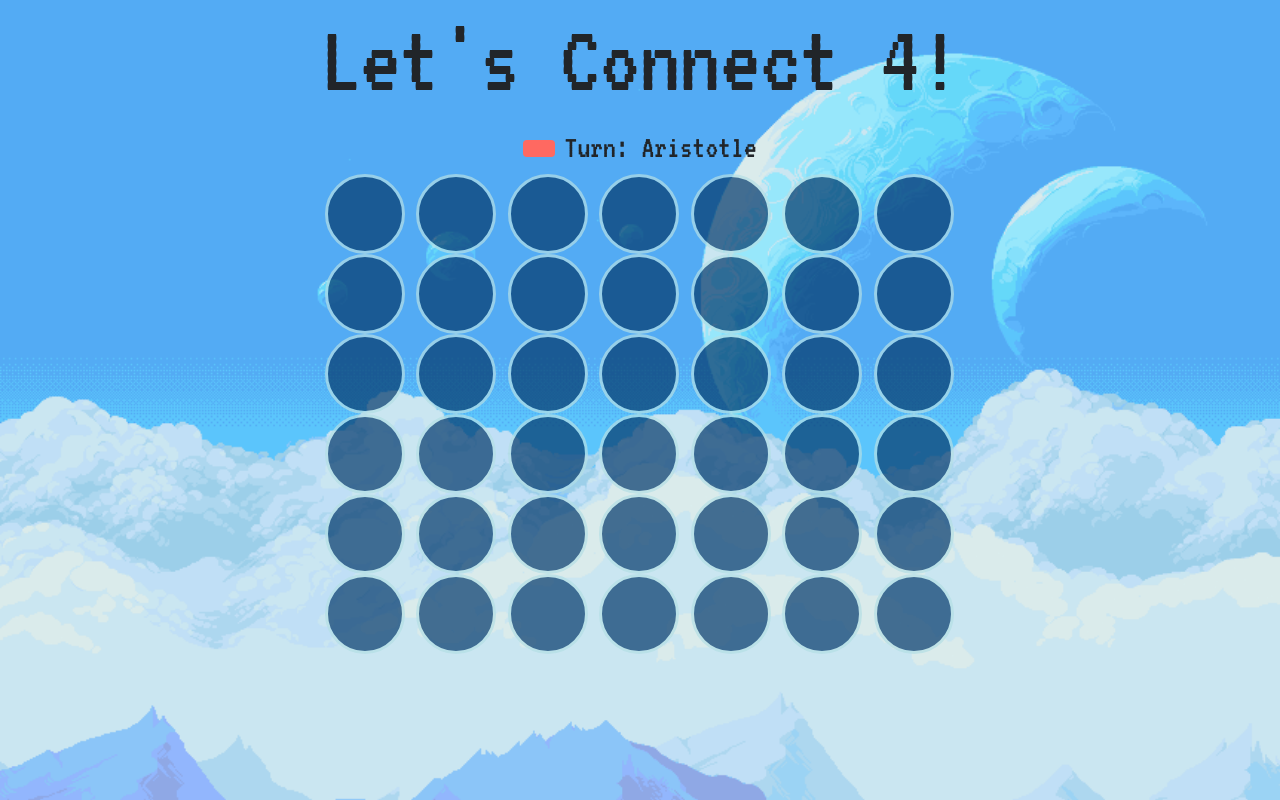
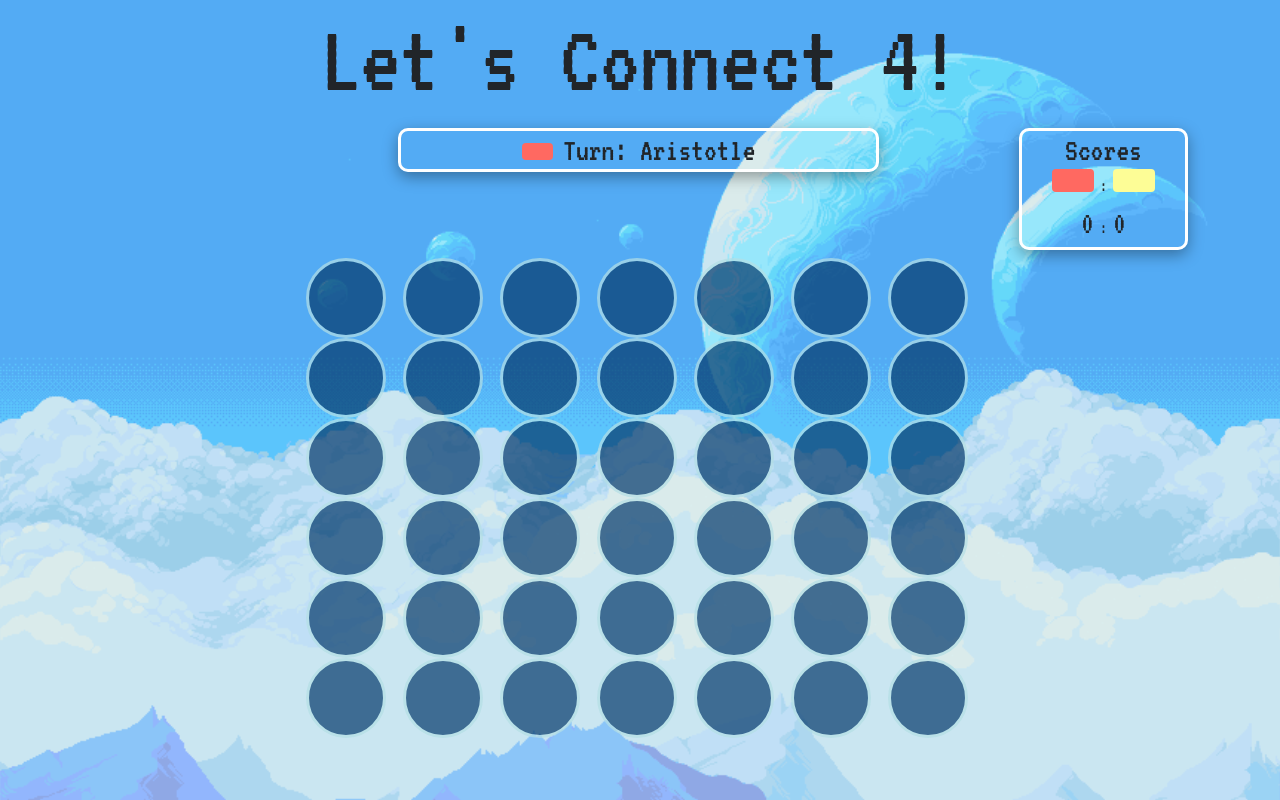
Before and after one commit to redrobin005/Connect4, a plain HTML site: page index.html in a window 1280 px wide. Drawn offline with nearby package versions, Linux system fonts and the light colour scheme.

Commit message:
Score display functionality

```diff
--- a/checkWin.js
+++ b/checkWin.js
@@ -9,14 +9,38 @@ function checkWinner(currVal, currRow, currCol){
         posDiagonalWin(currVal, currRow, currCol) ||
         negDiagonalWin(currVal, currRow, currCol)
     ){
-        //alert(`Winner is ${winner} !!!`)
-        let modal = document.getElementById('myModal');
-        modal.style.display = "block";
-        let winnerName = document.getElementById('winnerName');
-        winnerName.innerText = `Congratulations ${winner}!!!`
+        displayWinModal(winner)
+        incrementScore(currVal)
     }
 
     return null;
+}
+
+function displayWinModal(winner){
+    let modal = document.getElementById('myModal');
+    modal.style.display = "block";
+    let winnerName = document.getElementById('winnerName');
+    winnerName.innerText = `Congratulations ${winner}!!!`
+}
+
+function incrementScore(winner){
+    if(winner === 'r'){
+        let score = parseInt(getFromStorage('playerOneScore', '0'))
+        sessionStorage.setItem('playerOneScore', ++score)
+    }else{
+        let score = parseInt(getFromStorage('playerTwoScore', '0'))
+        sessionStorage.setItem('playerTwoScore', ++score)
+    }
+}
+
+function setScore(){
+    let score1 = parseInt(getFromStorage('playerOneScore', '0'))
+    let scoreElem1 = document.querySelector('#playerOneScore')
+    scoreElem1.innerText = score1
+
+    let score2 = parseInt(getFromStorage('playerTwoScore', '0'))
+    let scoreElem2 = document.querySelector('#playerTwoScore')
+    scoreElem2.innerText = score2
 }
 
 function horizontalWin(currVal, currRow, currCol){
--- a/index.html
+++ b/index.html
@@ -18,9 +18,21 @@
 </head>
 <body>
     <h1 class="title">Let's Connect 4!</h1>
-    <h2 id="turnDisplay">Your Move X</h2>
-    <div id="grid"></div>
+    <div id="turnScore" class="row justify-content-center">
+      <div class="col-sm-6"><h2 id="turnDisplay">Your Move X</h2></div>
+      <div class="col-sm-2" id="scoreBoard">
+        <h3 id="scoreTitle">Scores</h3>
+        <span class="badge score" id="playerColour1" style="background-color: rgb(255, 105, 97);"> </span>
+        :
+        <span class="badge score" id="playerColour2" style="background-color: rgb(253, 253, 150);"> </span>
+        <br>
+        <span id="playerOneScore" class="score">0</span>
+        :
+        <span id="playerTwoScore" class="score">0</span>
+      </div>
+    </div>
 
+    <div id="grid" class="row"></div>
     <div class="modal" id="myModal" tabindex="-1" role="dialog">
         <div class="modal-dialog" role="document">
           <div class="modal-content">
@@ -36,7 +48,6 @@
             </div>
             </div>
           </div>
-        </div>
       </div>
 
     <script src="script.js"type="text/javascript"></script>
--- a/main.css
+++ b/main.css
@@ -1,12 +1,13 @@
 body {
     text-align: center;
-    max-width: max-content;
-    margin: auto;
-    /* background-color: #F4976C; */
     background-image: url('media/palette1b.png');
     background-size: cover;
     font-family: 'Press Start 2P', cursive;
     font-family: 'VT323', monospace;
+}
+h2, h3{
+    padding: 0px;
+    margin: 0px;
 }
 
 .title {
@@ -20,11 +21,33 @@ body {
     transform: translate(-50%,-90%);
 }
 
+#turnScore {
+    margin-left: 22vw;
+    margin-bottom: 1vh;
+}
+#turnDisplay, #scoreBoard {
+    border: solid;
+    border-color: white;
+    border-radius: 10px;
+    box-shadow: rgba(0, 0, 0, 0.35) 0px 5px 15px;
+}
+#scoreBoard {
+    margin-left: 10vw;
+}
+#scoreTitle {
+    font-size: xx-large;
+}
+.score{
+    margin-top: 0px;
+    font-size: xx-large;
+}
+
 #grid{
     display: flex;
     flex-wrap: wrap;
     justify-content: space-around;
-
+    max-width: max-content;
+    margin: auto;
 }
 
 .col {
--- a/script.js
+++ b/script.js
@@ -2,6 +2,7 @@ window.onload = function(){
     drawBoard()
     columnClick()
     turnAssign(0)
+    setScore()
 }
 let grid
 
```
